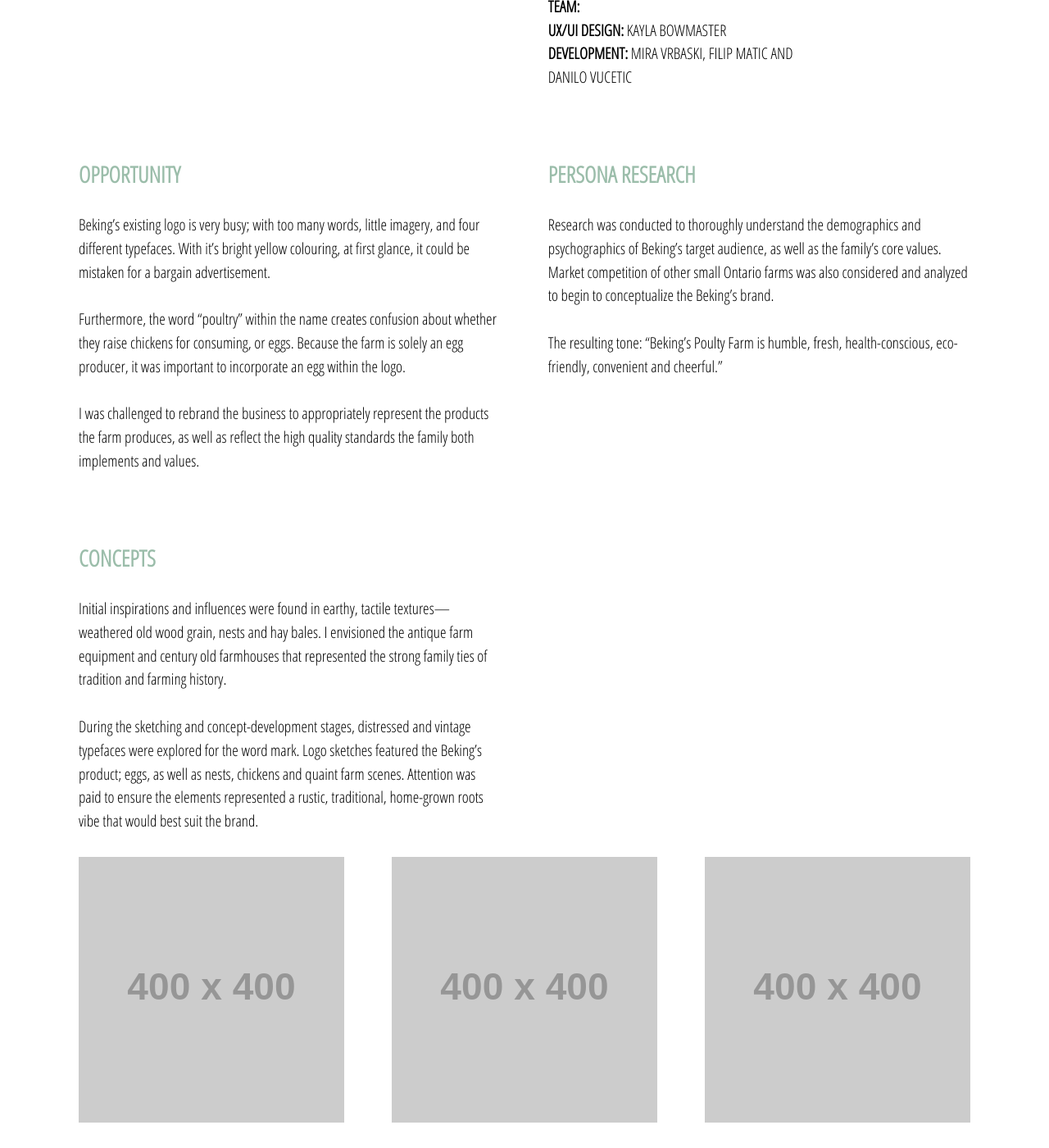
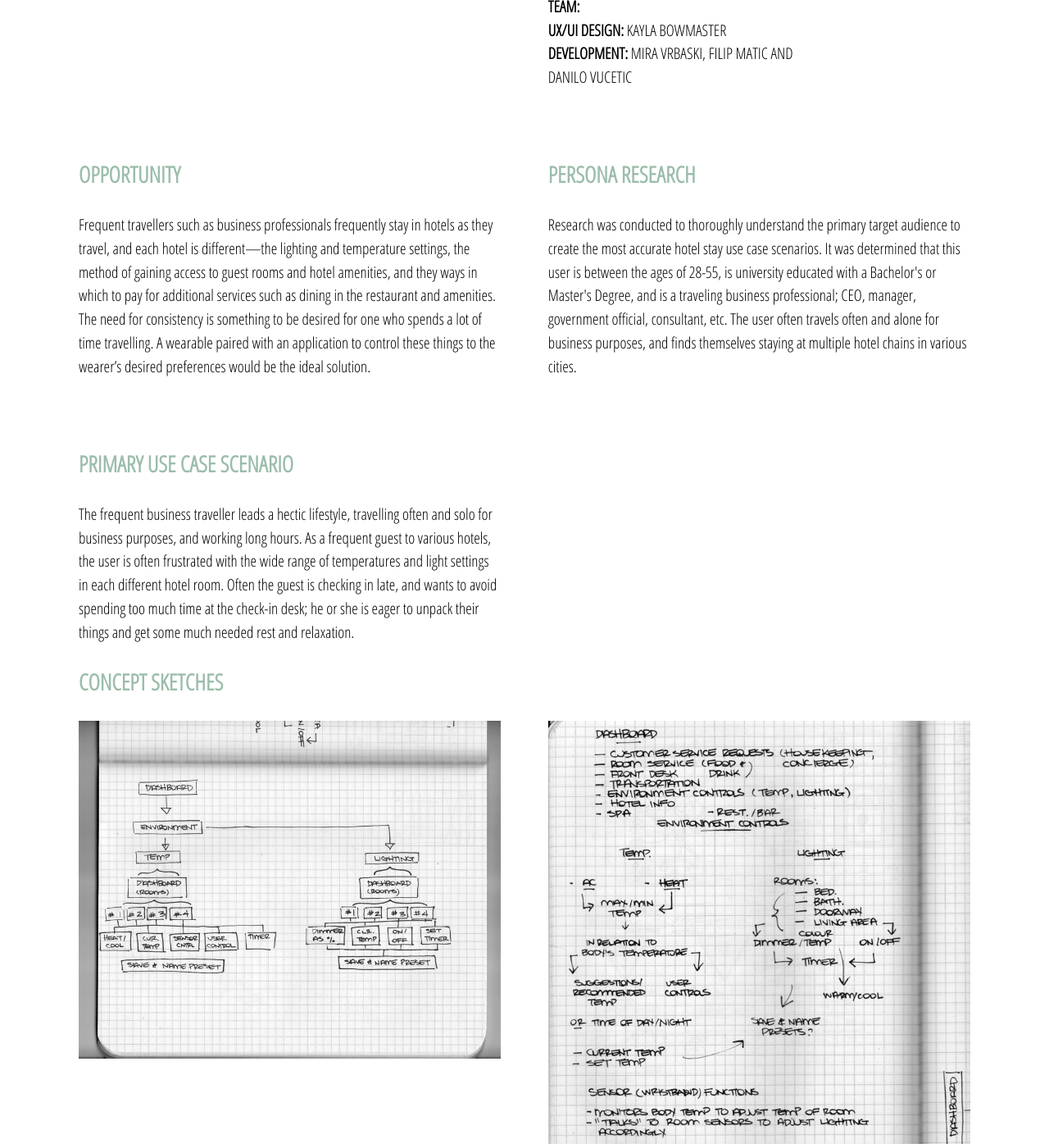
Before and after one commit to kaybow/kaybow.design, a Jekyll site: the page built from hotel-experience.html, in a window 1280 px wide and 1400 px high, scrolled down 905 px. Shown: the whole window at 82% size. Built offline with Jekyll 4.4.1, drawn with Linux system fonts in a browser that asks for light colours; some of the changed text lies outside the part shown.

```diff
--- a/_layouts/default.html
+++ b/_layouts/default.html
@@ -63,17 +63,11 @@
     <div class="grid">
       <div class="unit xs-1 s-1 m-1 l-1 gutter">
         <h4>Let's get together.</h4>
-        <p itemprop="email" href="mailto:kay.bowmaster@gmail.com" class="email text-left">Email: kay.bowmaster@gmail.com</p>
+        <p itemprop="email" href="mailto:kay.bowmaster@gmail.com" class="email text-left">Email: hello@kaybow.design</p>
       </div>
     </div>
 
     <div class="pad-b gutter-1-2 social">
-      <a itemprop="url" href="https://www.instagram.com/?hl=en">
-        <img itemprop="image" class="icon" src="{{site.baseurl}}/images/linkedin.png" alt="linkedin">
-      </a>
-      <a itemprop="url" href="https://twitter.com/?lang=en">
-        <img itemprop="image" class="icon" src="{{site.baseurl}}/images/twitter.png" alt="twitter">
-      </a>
       <a itemprop="url" href="https://www.instagram.com/?hl=enkaybow">
         <img itemprop="image" class="icon" src="{{site.baseurl}}/images/instagram.png" alt="instagram">
       </a>
--- a/global-advantage.html
+++ b/global-advantage.html
@@ -38,8 +38,7 @@
 
     <div class="grid">
       <div class="unit xs-1 s-1 m-1 l-1-2 gutter">
-        <h3>CONCEPTS</h3>
-        <p>Initial inspirations and influences were found in earthy, tactile textures—weathered old wood grain, nests and hay bales. I envisioned the antique farm equipment and century old farmhouses that represented the strong family ties of tradition and farming history.<br><br>During the sketching and concept-development stages, distressed and vintage typefaces were explored for the word mark. Logo sketches featured the Beking’s product; eggs, as well as nests, chickens and quaint farm scenes. Attention was paid to ensure the elements represented a rustic, traditional, home-grown roots vibe that would best suit the brand.</p>
+        <h3>CONCEPT SKETCHES</h3>
       </div>
     </div>
 
--- a/hotel-experience.html
+++ b/hotel-experience.html
@@ -27,40 +27,42 @@
     <div class="grid pad-b-2">
       <div class="unit xs-1 s-1 m-1 l-1-2 gutter">
         <h3>OPPORTUNITY</h3>
-        <p>Beking’s existing logo is very busy; with too many words, little imagery, and four different typefaces. With it’s bright yellow colouring, at first glance, it could be mistaken for a bargain advertisement.<br><br>Furthermore, the word “poultry” within the name creates confusion about whether they raise chickens for consuming, or eggs. Because the farm is solely an egg producer, it was important to incorporate an egg within the logo.<br><br>I was challenged to rebrand the business to appropriately represent the products the farm produces, as well as reflect the high quality standards the family both implements and values.</p>
+        <p>Frequent travellers such as business professionals frequently stay in hotels as they travel, and each hotel is different—the lighting and temperature settings, the method of gaining access to guest rooms and hotel amenities, and they ways in which to pay for additional services such as dining in the restaurant and amenities. The need for consistency is something to be desired for one who spends a lot of time travelling. A wearable paired with an application to control these things to the wearer’s desired preferences would be the ideal solution.</p>
       </div>
 
       <div class="unit xs-1 s-1 m-1 l-1-2 gutter">
         <h3>PERSONA RESEARCH</h3>
-        <p>Research was conducted to thoroughly understand the demographics and psychographics of Beking’s target audience, as well as the family’s core values. Market competition of other small Ontario farms was also considered and analyzed to begin to conceptualize the Beking’s brand.<br><br>The resulting tone: “Beking’s Poulty Farm is humble, fresh, health-conscious, eco-friendly, convenient and cheerful.”</p>
+        <p>Research was conducted to thoroughly understand the primary target audience to create the most accurate hotel stay use case scenarios. It was determined that this user is between the ages of 28-55, is university educated with a Bachelor's or Master's Degree, and is a traveling business professional; CEO, manager, government official, consultant, etc. The user often travels often and alone for business purposes, and finds themselves staying at multiple hotel chains in various cities.</p>
       </div>
     </div>
 
     <div class="grid">
       <div class="unit xs-1 s-1 m-1 l-1-2 gutter">
-        <h3>CONCEPTS</h3>
-        <p>Initial inspirations and influences were found in earthy, tactile textures—weathered old wood grain, nests and hay bales. I envisioned the antique farm equipment and century old farmhouses that represented the strong family ties of tradition and farming history.<br><br>During the sketching and concept-development stages, distressed and vintage typefaces were explored for the word mark. Logo sketches featured the Beking’s product; eggs, as well as nests, chickens and quaint farm scenes. Attention was paid to ensure the elements represented a rustic, traditional, home-grown roots vibe that would best suit the brand.</p>
+        <h3>PRIMARY USE CASE SCENARIO</h3>
+        <p>The frequent business traveller leads a hectic lifestyle, travelling often and solo for business purposes, and working long hours. As a frequent guest to various hotels, the user is often frustrated with the wide range of temperatures and light settings in each different hotel room. Often the guest is checking in late, and wants to avoid spending too much time at the check-in desk; he or she is eager to unpack their things and get some much needed rest and relaxation.<p>
+      </div>
+    </div>
+
+    <div class="grid">
+      <div class="unit xs-1 s-1 m-1 l-1-2 gutter">
+        <h3>CONCEPT SKETCHES</h3>
       </div>
     </div>
 
     <div class="grid pad-b-2">
-      <div class="unit xs-1 s-1 m-1 l-1-3 gutter">
-        <img itemprop="image" class="banner" src="http://placehold.it/400x400" alt="wood-engraved mock-up">
+      <div class="unit xs-1 s-1 m-1 l-1-2 gutter">
+        <img itemprop="image" class="banner" src="{{site.baseurl}}/images/brookstreet-flow.png" alt="Preliminary app flow chart">
       </div>
 
-      <div class="unit xs-1 s-1 m-1 l-1-3 gutter">
-        <img itemprop="image" class="banner" src="http://placehold.it/400x400" alt="Beking's logo">
-      </div>
-
-      <div class="unit xs-1 s-1 m-1 l-1-3 gutter">
-        <img itemprop="image" class="banner" src="http://placehold.it/400x400" alt="stationary set">
+      <div class="unit xs-1 s-1 m-1 l-1-2 gutter">
+        <img itemprop="image" class="banner" src="{{site.baseurl}}/images/brookstreet-notes.png" alt="Rough notes about inclusion of features">
       </div>
     </div>
 
     <div class="grid">
       <div class="unit xs-1 s-1 m-1 l-1-2 gutter">
         <h3>FINAL DESIGN</h3>
-        <p>To represent the generations-old family farm theme, the typewriter-style typeface has a weathered, distressed appearance. An egg with the letter "B", for "Beking's" is centered within a textured nest, clearly representing the family's primary product; farm-fresh eggs.</p>
+        <p>The final design consists of a navigation drop-down menu would allow the user access to the following hotel services and amenities: Front Desk, My Room, Room Service, Restaurant & Lounge, Spa & Amenities, Transportation, Payment, and Events & Entertainment.<br><br>Since the primary goal of the app was to give the guest the ability customize room preferences, much of the design was focused on the following: lighting and temperature adjustment and the ability to view on-site transaction history</p>
       </div>
     </div>
 
@@ -70,7 +72,7 @@
       </div>
 
       <div class="unit xs-1 s-1 m-1 l-2-3 gutter">
-        <img itemprop="image" class="banner" src="{{site.baseurl}}/images/brookstreet-screens.jpg" alt="logo sketches">
+        <img itemprop="image" class="banner" src="{{site.baseurl}}/images/brookstreet-screens.jpg" alt="Brookstreet app screens">
       </div>
     </div>
 
--- a/index.html
+++ b/index.html
@@ -120,7 +120,7 @@
     <div class="grid">
       <div class="unit xs-1 s-1 m-1 l-1-3 island about">
         <div class="text-center">
-          <img itemprop="image" class="circle" src="images/eye.png" alt="portrait">
+        <img itemprop="image" class="circle" src="images/eye.png" alt="portrait">
           <h3>My Story</h3>
         </div>
         <p>My journey into the graphic design industry has been an evolutionary experience: A childhood joy of colouring books and macaroni art turned into a love of paint and mixed media in my adolescence.<br><br>I studied fine arts but was intrigued by the wonderful, intricate world of graphic design.</p>
```
Also changed, not shown: images/brookstreet-flow.png (added), images/brookstreet-icon.png, images/brookstreet-notes.png (added), images/brookstreet-screens.jpg.
